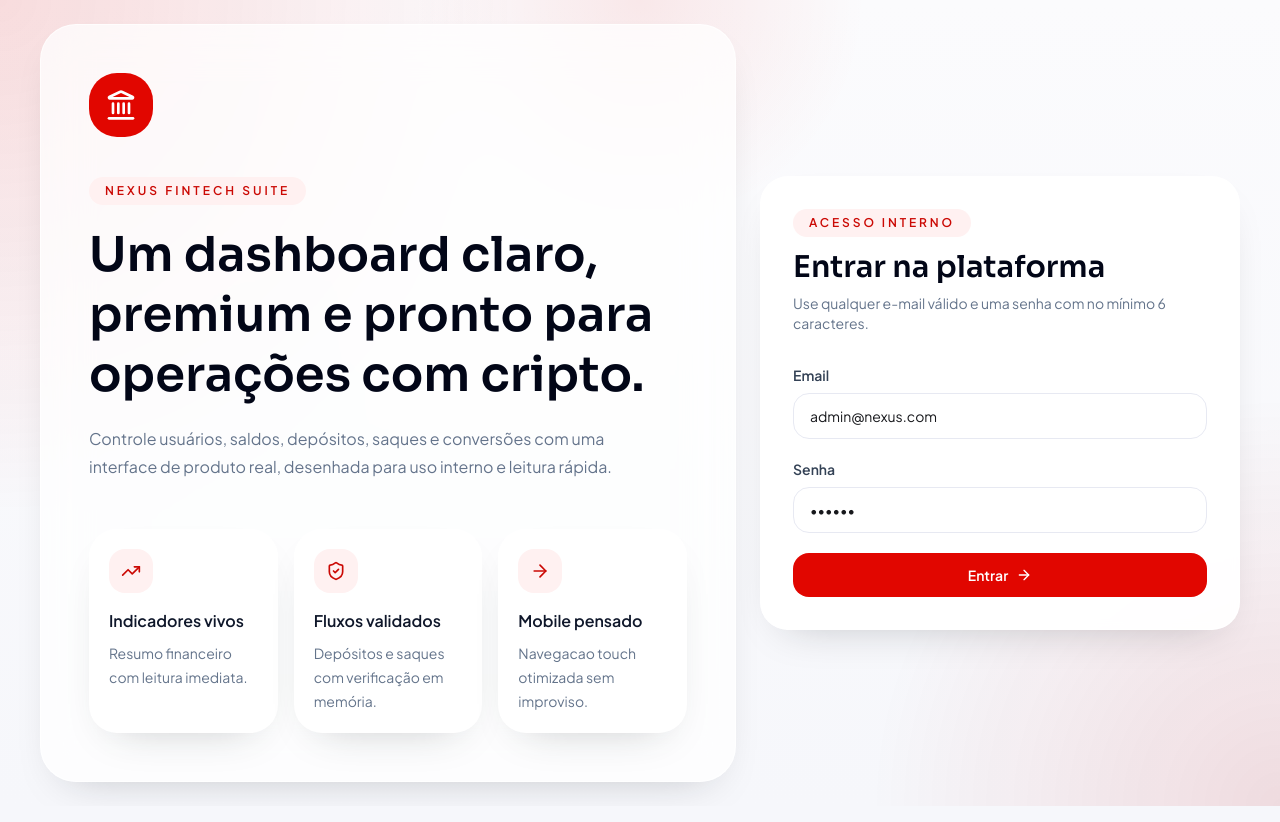
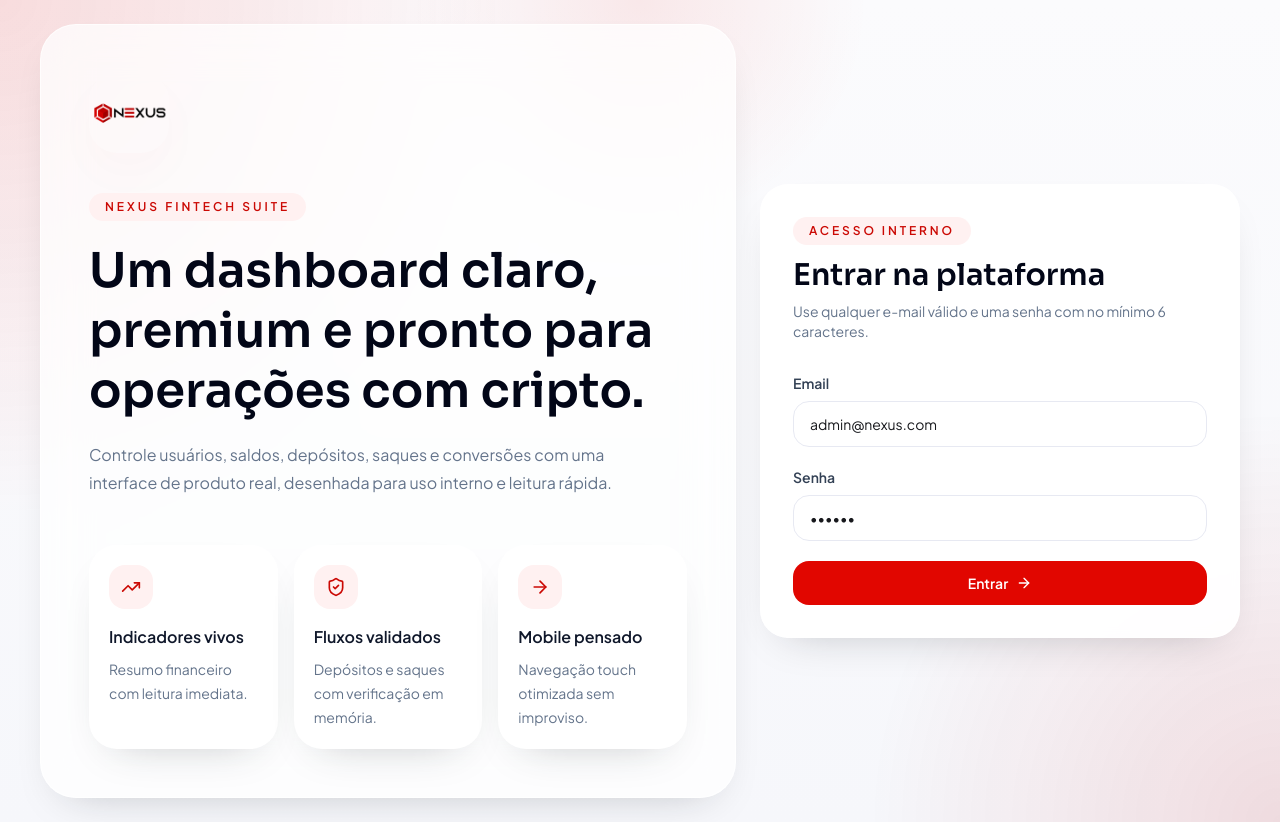
Before and after one commit to vitormtns/testenexus_frontend, a React (Vite) app: page / in a window 1280 px wide. Built offline with nearby package versions, Linux system fonts and the light colour scheme.

Commit message:
feat(login): adicionar logo da Nexus na tela de entrada

```diff
--- a/src/pages/LoginPage.tsx
+++ b/src/pages/LoginPage.tsx
@@ -1,11 +1,11 @@
 import { useEffect, useState } from 'react'
 import type { FormEvent } from 'react'
-import { ArrowRight, Landmark, ShieldCheck, TrendingUp } from 'lucide-react'
+import { ArrowRight, ShieldCheck, TrendingUp } from 'lucide-react'
 import { useNavigate } from 'react-router-dom'
-import { useAppState } from '../hooks/useAppState'
 import { Button } from '../components/ui/Button'
 import { Card } from '../components/ui/Card'
 import { Input } from '../components/ui/Input'
+import { useAppState } from '../hooks/useAppState'
 
 const emailRegex = /^[^\s@]+@[^\s@]+\.[^\s@]+$/
 
@@ -50,9 +50,11 @@ export function LoginPage() {
       <div className="absolute inset-0 bg-hero-glow opacity-90" />
       <div className="relative mx-auto grid min-h-[calc(100vh-3rem)] max-w-7xl items-center gap-6 lg:grid-cols-[1.05fr_minmax(420px,480px)]">
         <div className="hidden rounded-[36px] border border-white/70 bg-white/75 p-8 shadow-panel backdrop-blur-xl lg:block xl:p-12">
-          <div className="flex size-16 items-center justify-center rounded-[28px] bg-brand-500 text-white shadow-float">
-            <Landmark className="size-8" />
-          </div>
+          <img
+            src="/sidebar-brand-mark.png"
+            alt="Nexus"
+            className="size-20 rounded-[28px] object-cover shadow-float"
+          />
           <div className="mt-10 max-w-xl space-y-5">
             <span className="inline-flex rounded-full bg-brand-50 px-4 py-1.5 text-xs font-semibold uppercase tracking-[0.25em] text-brand-600">
               Nexus fintech suite
@@ -70,7 +72,7 @@ export function LoginPage() {
             {[
               { icon: TrendingUp, title: 'Indicadores vivos', text: 'Resumo financeiro com leitura imediata.' },
               { icon: ShieldCheck, title: 'Fluxos validados', text: 'Depósitos e saques com verificação em memória.' },
-              { icon: ArrowRight, title: 'Mobile pensado', text: 'Navegacao touch otimizada sem improviso.' },
+              { icon: ArrowRight, title: 'Mobile pensado', text: 'Navegação touch otimizada sem improviso.' },
             ].map((item) => (
               <div key={item.title} className="rounded-[28px] bg-white p-5 shadow-panel">
                 <div className="mb-4 inline-flex rounded-2xl bg-brand-50 p-3 text-brand-600">
```
